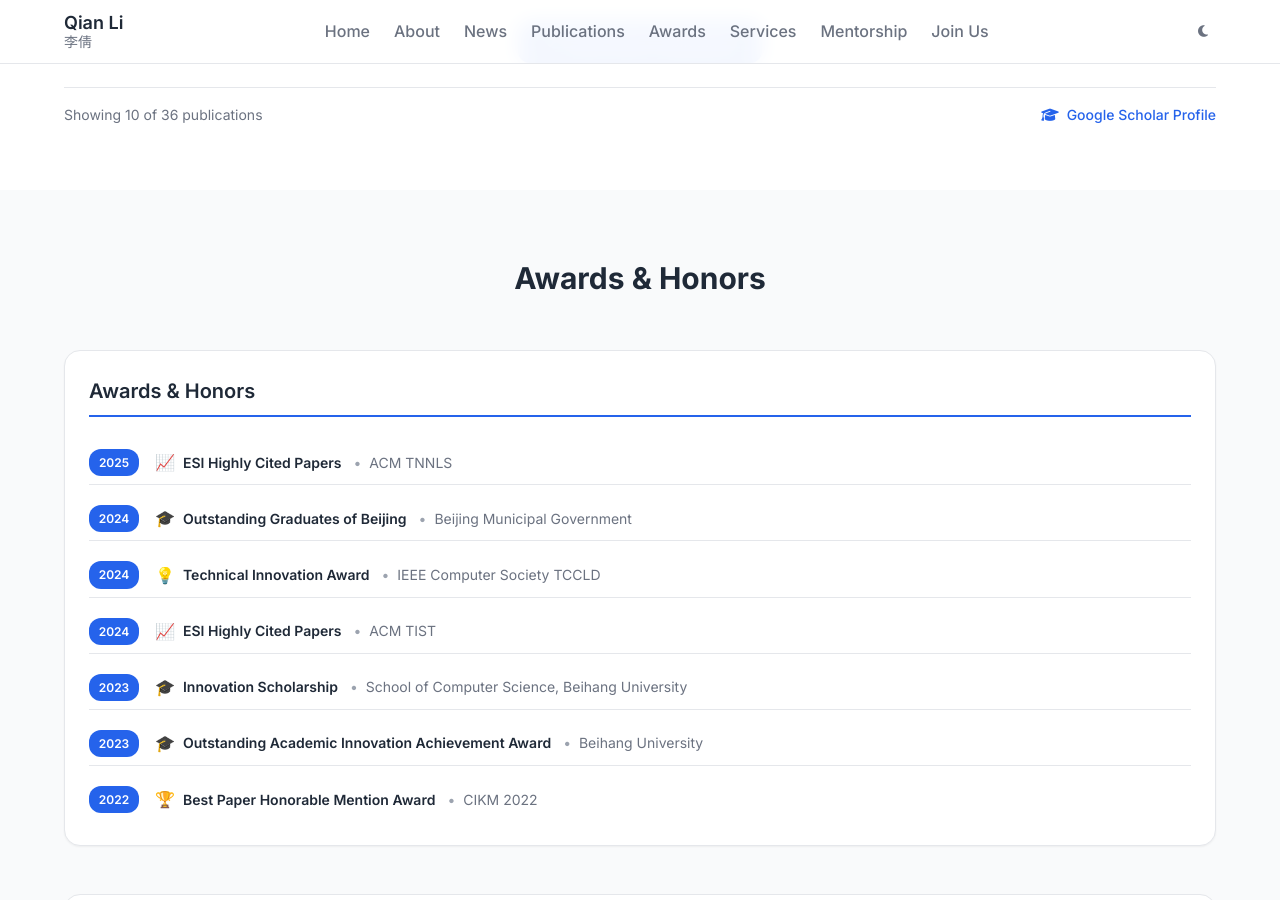
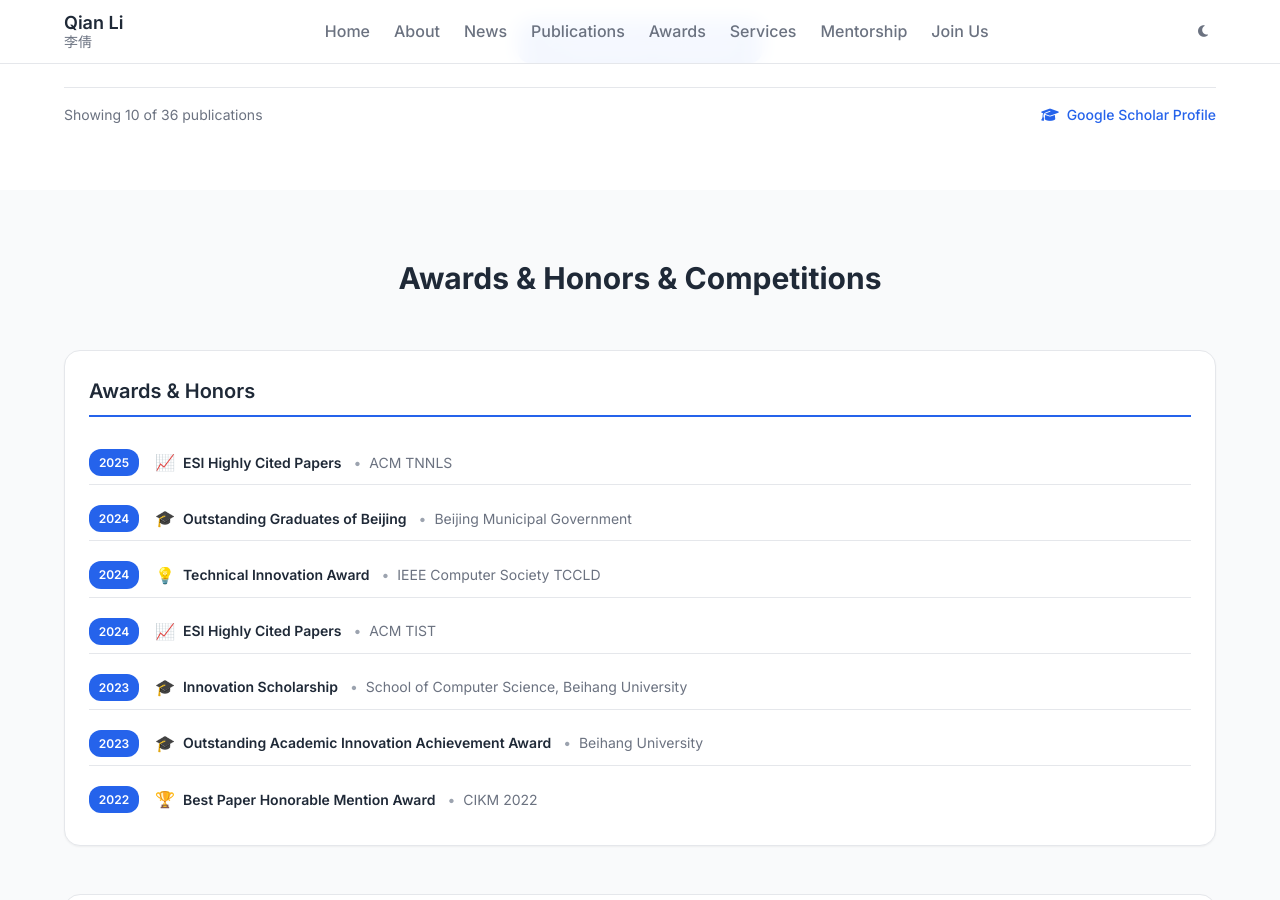
Before and after one commit to xiaoqian19940510/xiaoqian19940510.github.io, a Jekyll site: the page built from index.html, in a window 1280 px wide and 900 px high, scrolled down 3963 px. Built offline with Jekyll 4.4.1, drawn with Linux system fonts in a browser that asks for light colours; the list of posts is cut into pages by our own code.

Commit message:
Update index.html

```diff
--- a/index.html
+++ b/index.html
@@ -228,7 +228,7 @@
 <section class="awards" id="awards">
     <div class="container">
         <div class="section-header">
-            <h2 class="section-title">Awards & Honors</h2>
+            <h2 class="section-title">Awards & Honors & Competitions</h2>
         </div>
 
         <div class="awards-content">
```
